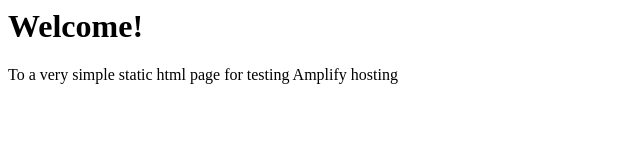
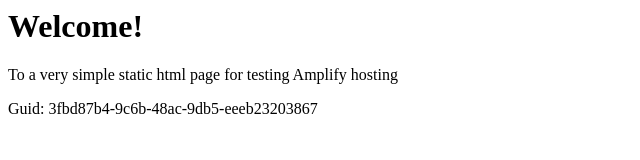
Before and after one commit to aws-aemilia-bah/Github-PR-Commit-Integration-Test-DoNotTouch-Gith-OKSLNVO2-v1-preprod-me-south-1, a website: page src/index.html in a window 1280 px wide. Shown: the whole page, without its empty margins (0-640 px from the left). Drawn offline with Linux system fonts and the light colour scheme.

Commit message:
commit from integ tests

```diff
--- a/src/index.html
+++ b/src/index.html
@@ -1,3 +1,5 @@
+
+
 <html lang="en">
 
 <head>
@@ -10,6 +12,6 @@
 <body>
     <h1>Welcome!</h1>
     <p>To a very simple static html page for testing Amplify hosting</p>
-</body>
+    <p>Guid: 3fbd87b4-9c6b-48ac-9db5-eeeb23203867</p></body>
 
 </html>
```
